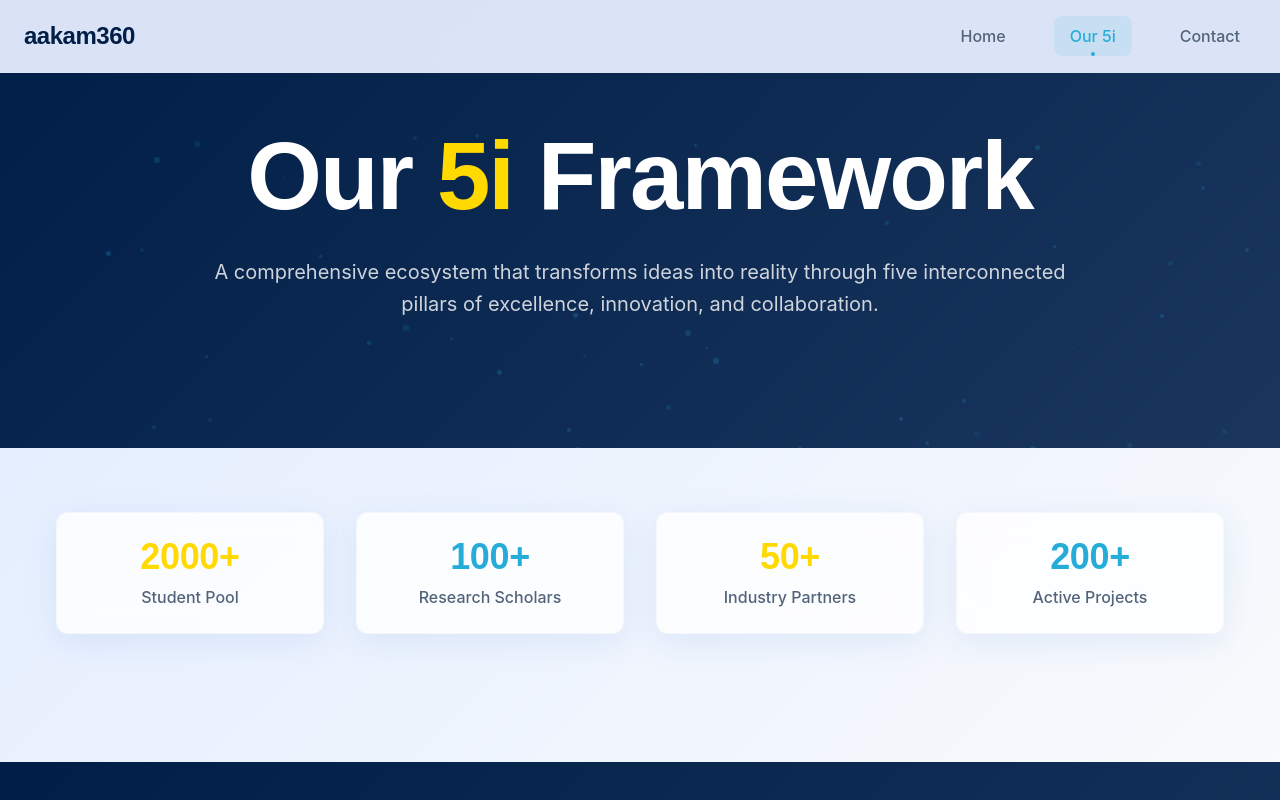
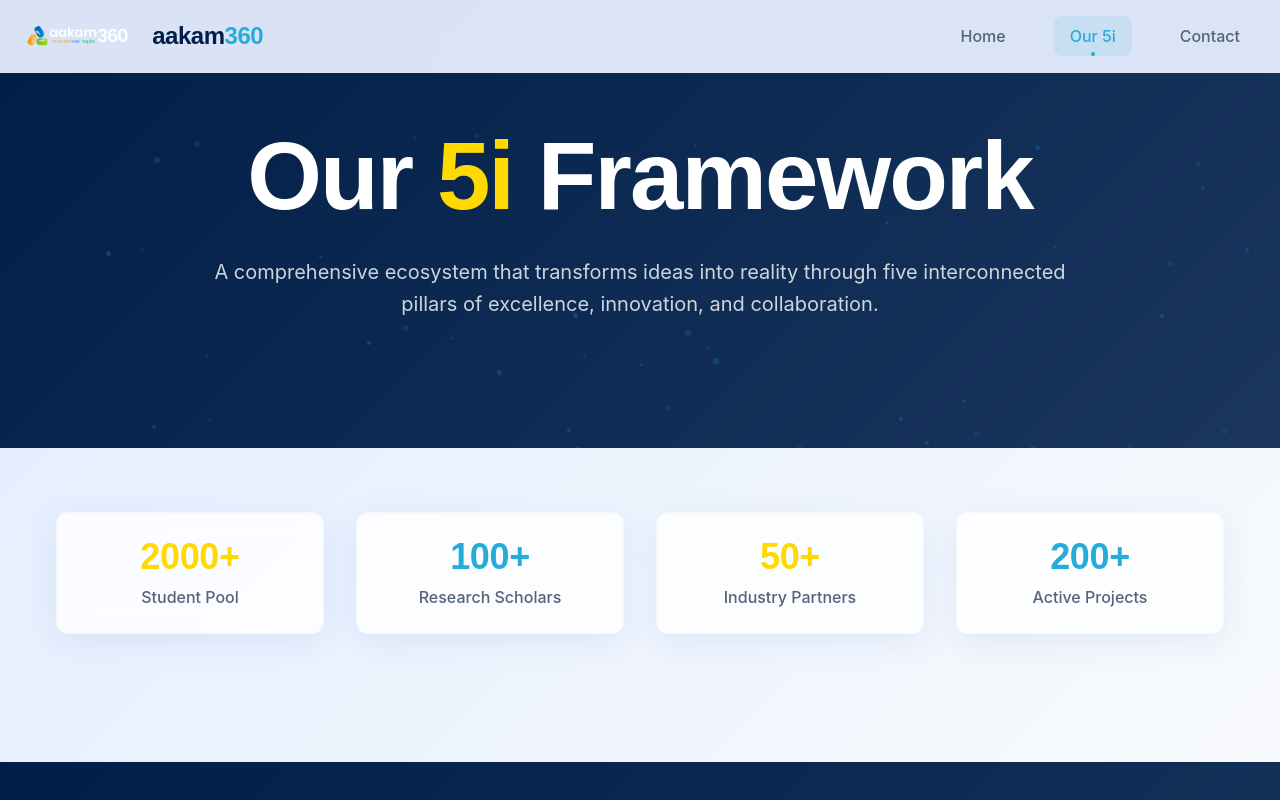
Before and after one commit to ranjith-2102/aakam360-futuristic-web, a React (Vite) app: page /our5i in a window 1280 px wide. Shown: the top 800 px of the page. Built offline with nearby package versions, Linux system fonts and the light colour scheme.

Commit message:
Add logo to the homepage
Add the logo image to the homepage.

```diff
--- a/src/components/Navigation.tsx
+++ b/src/components/Navigation.tsx
@@ -15,8 +15,15 @@ const Navigation = () => {
       <div className="container mx-auto px-6 py-4">
         <div className="flex items-center justify-between">
           <div className="flex items-center space-x-4">
-            <Link to="/" className="text-2xl font-bold heading-display text-foreground">
-              aakam<span className="accent-cyan">360</span>
+            <Link to="/" className="flex items-center space-x-3">
+              <img
+                src="/lovable-uploads/4e05b345-ae74-4eb4-b538-84069c5f2573.png"
+                alt="Aakam360 Logo"
+                className="h-10 w-auto"
+              />
+              <span className="text-2xl font-bold heading-display text-foreground">
+                aakam<span className="accent-electric">360</span>
+              </span>
             </Link>
           </div>
 
--- a/src/pages/Index.tsx
+++ b/src/pages/Index.tsx
@@ -103,12 +103,21 @@ const Index = () => {
     <div className="min-h-screen bg-background text-foreground">
       <Navigation />
 
-      {/* Hero Section with Liquid Effects */}
+      {/* Hero Section with Building Background */}
       <section className="relative min-h-screen flex items-center justify-center overflow-hidden section-navy">
-        <ParticleBackground className="opacity-30" particleCount={80} />
-        <div className="absolute inset-0 bg-gradient-to-b from-navy/50 to-navy z-10"></div>
+        <div className="absolute inset-0 z-0">
+          <img
+            src="/lovable-uploads/079f9a40-6150-48c3-a07e-384d5bed5764.png"
+            alt="Aakam360 Building"
+            className="w-full h-full object-cover opacity-20"
+          />
+          <div className="absolute inset-0 bg-navy/70"></div>
+        </div>
 
-        <div className="container mx-auto px-6 text-center relative z-20">
+        <ParticleBackground className="opacity-30 z-10" particleCount={80} />
+        <div className="absolute inset-0 bg-gradient-to-b from-navy/50 to-navy z-20"></div>
+
+        <div className="container mx-auto px-6 text-center relative z-30">
           <div className="slide-in-left max-w-4xl mx-auto">
             <h1 className="text-6xl md:text-8xl font-bold heading-display mb-6 leading-tight text-white">
               Aakam<span className="accent-gold">360</span>
```
Also changed, not shown: public/lovable-uploads/4e05b345-ae74-4eb4-b538-84069c5f2573.png (added).
